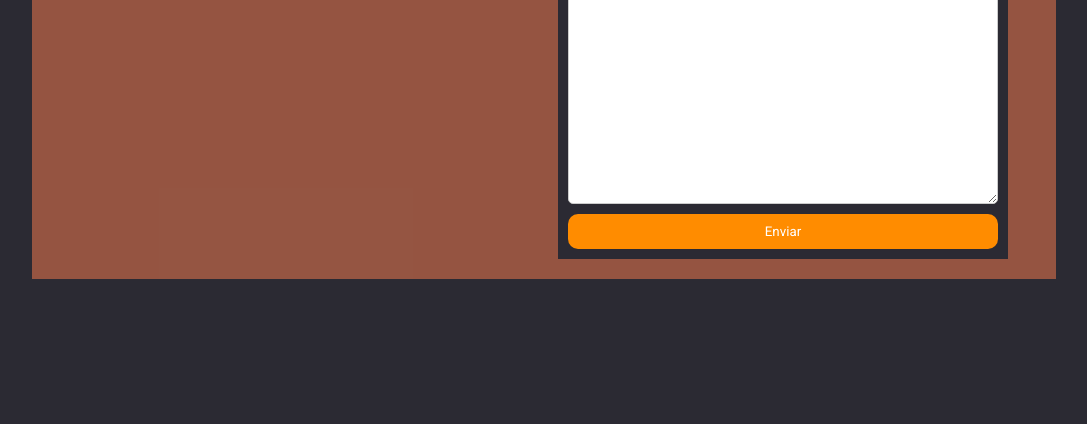
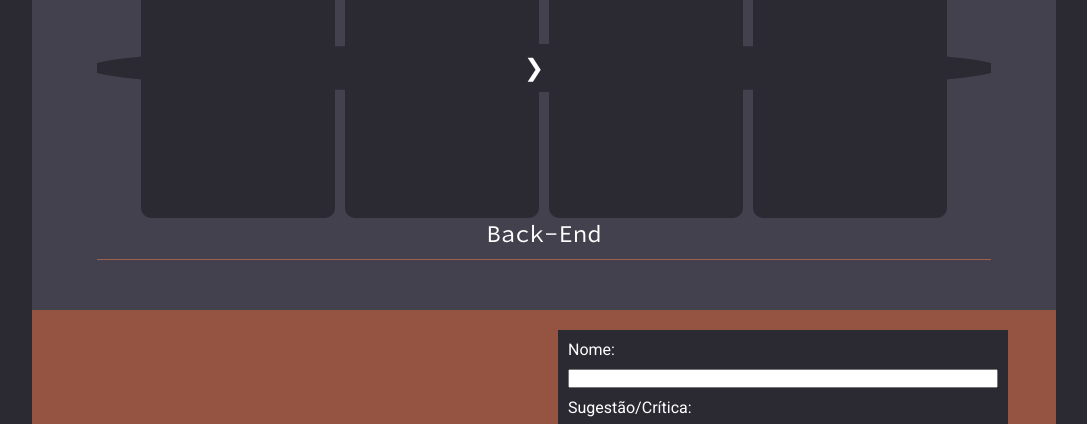
Before and after one commit to John1Souza/portfolio, a plain HTML site: page index.html in a window 1280 px wide. Shown: the part 1845-2269 px from the top of the page, without its empty margins (96-1183 px from the left). Before the commit the page ends 2124 px from the top, so only its background shows below. Drawn offline with Linux system fonts and the light colour scheme; no server answers; a web font is replaced by a local one.

Commit message:
mais testes

```diff
--- a/index.html
+++ b/index.html
@@ -80,12 +80,21 @@ c25.378,25.201,39.354,58.773,39.354,94.536C389.224,170.958,383.721,192.809,373.3
 			<div id="repos-container"></div>
 			<h2>Back-End</h2>
 		</section> -->
-		<section id="carousel">
-			<button id="prev">❮</button>
-			<div id="repos-container">
-
+		<section id="projects">
+			<h1>Meus Projetos</h1>
+			<h2>Front-End</h2>
+			<div id="carousel">
+				<button id="prev">❮</button>
+				<div id="repos-container">
+					<div>Projeto 1</div>
+					<div>Projeto 2</div>
+					<div>Projeto 3</div>
+					<div>Projeto 4</div>
+				</div>
+				<button id="next">❯</button>
 			</div>
-			<button id="next">❯</button>
+			<h2>Back-End</h2>
+			<!-- Adicione aqui outro carrossel ou outra estrutura, caso necessário -->
 		</section>
     	</main>
     	<footer>
--- a/script.js
+++ b/script.js
@@ -36,3 +36,16 @@ const sect = document.getElementById("skills_showcase_wrapper");
             			console.error('Erro ao carregar repositórios do GitHub:', error);
         		});
 		});
+
+
+const container = document.getElementById('repos-container');
+const nextButton = document.getElementById('next');
+const prevButton = document.getElementById('prev');
+
+nextButton.addEventListener('click', () => {
+	container.scrollBy({ left: 220, behavior: 'smooth' });
+});
+
+prevButton.addEventListener('click', () => {
+	container.scrollBy({ left: -220, behavior: 'smooth' });
+});
--- a/style.css
+++ b/style.css
@@ -209,6 +209,15 @@
 			transform: scale(1.05); Aumenta o tamanho do elemento
 			transition: all 0.2s ease;
 		}
+		.repo {text-align: center}
+		.repo:hover > p, h3 {font-weight: 600;}
+		.zoom {overflow: hidden; width: 100%;margin-bottom: 10px;border-radius: 10px}
+		.projects-photo {
+			transition: transform 0.5s ease;
+			width: 100%;
+			height: 100%;
+		}
+		.projects-photo:hover {transform: scale(1.2);}
 		#repos-container > div > p > a:hover  {
 			color: red
 		}*/
@@ -264,22 +273,36 @@
 		/* --------------------------------------------------------- CARROSSEL ------------------------------------------------------*/
 
 
+		#projects {
+			padding: 20px;
+			font-family: Arial, sans-serif;
+		}
+
+		#projects h1, #projects h2 {
+			text-align: center;
+			margin-bottom: 10px;
+		}
+
 		#carousel {
 			display: flex;
 			align-items: center;
-			justify-content: space-between;
+			justify-content: center;
 			overflow: hidden;
-			width: 80%; /* Ajuste conforme necessário */
+			width: 100%; /* Largura total */
 			margin: 0 auto;
 			position: relative;
 		}
 
 		#repos-container {
 			display: flex;
-			gap: 10px; /* Espaço entre os itens */
+			gap: 10px;
 			overflow-x: auto;
-			scroll-behavior: smooth; /* Faz o scroll ser suave */
-			width: 100%;
+			scroll-behavior: smooth;
+			width: 90%; /* Para centralizar e ajustar ao container */
+		}
+
+		#repos-container::-webkit-scrollbar {
+			display: none; /* Remove barra de rolagem para um design mais limpo */
 		}
 
 		#carousel button {
@@ -307,14 +330,13 @@
 		#repos-container > div {
 			display: flex;
 			flex-direction: column;
-			justify-content: space-evenly;
+			justify-content: center;
 			align-items: center;
-			width: 400px;
-			height: 600px;
+			width: 200px;
+			height: 300px;
 			background-color: var(--main-bg-color);
 			border-radius: 10px;
 			padding: 5px;
-			margin-bottom: 10px;
 		}
 
 
```
